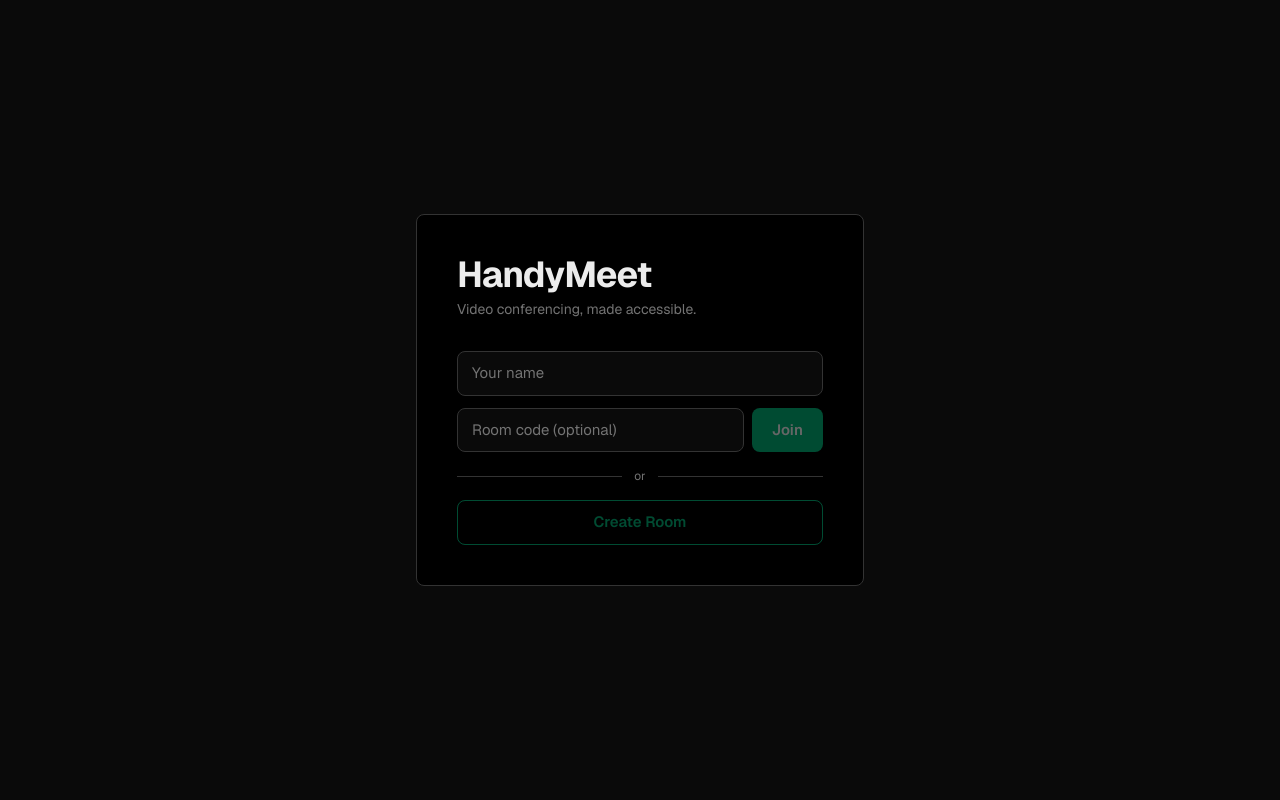
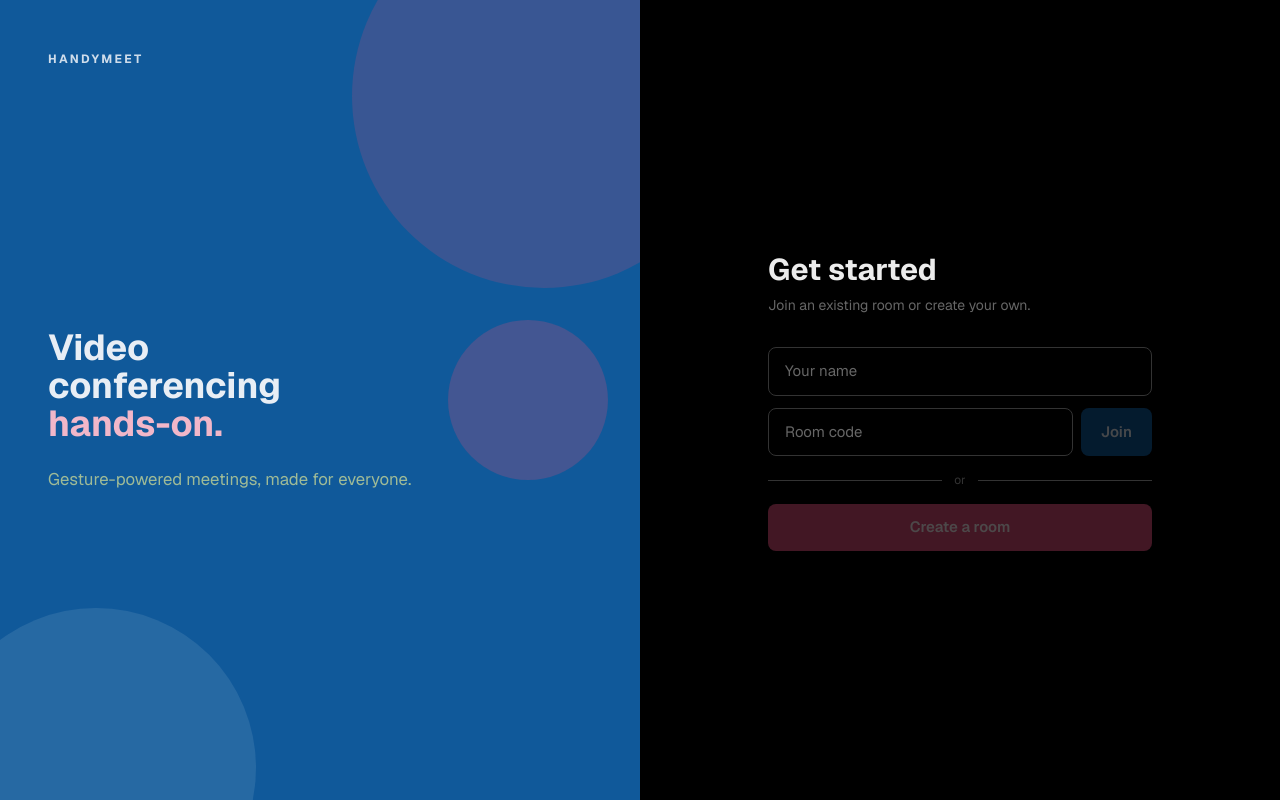
Before and after one commit to Monash-FIT3170/2026W1-HandyMeet, a Next.js app: page / in a window 1280 px wide. Built offline with nearby package versions, Linux system fonts and the light colour scheme.

Commit message:
86d34baqt Design a new login page using the style guide
Make the purpose of the product clearer upon logging in

Align the colouring of the login page to match the style guide

```diff
--- a/components/JoinForm.tsx
+++ b/components/JoinForm.tsx
@@ -8,7 +8,7 @@ function generateRoomCode(): string {
 }
 
 const inputClass =
-  'w-full bg-neutral-950 border border-neutral-800 rounded-lg px-3.5 py-2.5 text-neutral-100 text-[15px] outline-none focus:border-emerald-500 transition-colors placeholder:text-neutral-500';
+  'w-full bg-neutral-900 border border-neutral-800 rounded-lg px-4 py-3 text-neutral-100 text-[15px] outline-none focus:border-primary-500 transition-colors placeholder:text-neutral-600';
 
 export default function JoinForm() {
   const [username, setUsername] = useState('');
@@ -35,14 +35,70 @@ export default function JoinForm() {
   const canJoin = canAct && roomCode.trim().length > 0;
 
   return (
-    <div className="min-h-screen flex items-center justify-center p-4">
-      <div className="bg-neutral-900 border border-neutral-800 rounded-lg p-10 w-full max-w-md">
-        <h1 className="text-4xl font-bold tracking-tight mb-1">HandyMeet</h1>
-        <p className="text-neutral-500 text-sm mb-8">
-          Video conferencing, made accessible.
+    <div className="min-h-screen flex flex-col lg:flex-row">
+      <div
+        className="relative lg:w-1/2 flex flex-col justify-between overflow-hidden p-12"
+        style={{ backgroundColor: '#10599A' }}
+      >
+        {/* Decorative circles */}
+        <div
+          className="absolute -top-24 -right-24 w-96 h-96 rounded-full opacity-20"
+          style={{ backgroundColor: '#DB4C77' }}
+        />
+        <div
+          className="absolute -bottom-32 -left-16 w-80 h-80 rounded-full opacity-10"
+          style={{ backgroundColor: '#E8EEF5' }}
+        />
+        <div
+          className="absolute top-1/2 right-8 w-40 h-40 rounded-full opacity-25 -translate-y-1/2"
+          style={{ backgroundColor: '#DB4C77' }}
+        />
+
+        {/* Wordmark */}
+        <div className="relative z-10">
+          <span
+            className="text-xs font-bold tracking-[0.2em] uppercase"
+            style={{ color: '#CFDDEB' }}
+          >
+            HandyMeet
+          </span>
+        </div>
+
+        {/* Hero text */}
+        <div className="relative z-10 my-auto py-16">
+          <h1
+            className="text-6xl xl:text-7xl font-bold leading-[1.05] mb-6"
+            style={{ color: '#E8EEF5' }}
+          >
+            Video
+            <br />
+            conferencing
+            <br />
+            <span style={{ color: '#F1B7C9' }}>hands-on.</span>
+          </h1>
+          <p style={{ color: '#9FBB97', fontSize: '1.05rem' }}>
+            Gesture-powered meetings, made for everyone.
+          </p>
+        </div>
+      </div>
+
+      <div className="lg:w-1/2 bg-neutral-900 flex items-center justify-center p-8 lg:p-16">
+        <div className="w-full max-w-sm">
+          <div className="lg:hidden mb-8">
+            <h2 className="text-2xl font-bold text-neutral-100">HandyMeet</h2>
+            <p className="text-neutral-600 text-sm mt-1">
+              Gesture-powered video conferencing
+            </p>
+          </div>
+
+          <h2 className="text-xl font-bold text-neutral-100 mb-1">
+            Get started
+          </h2>
+          <p className="text-neutral-600 text-sm mb-8">
+            Join an existing room or create your own.
           </p>
 
-        <form onSubmit={joinRoom} className="flex flex-col gap-3">
+          <div className="flex flex-col gap-3">
             <input
               className={inputClass}
               type="text"
@@ -57,22 +113,29 @@ export default function JoinForm() {
               <input
                 className={`${inputClass} flex-1 min-w-0`}
                 type="text"
-              placeholder="Room code (optional)"
+                placeholder="Room code"
                 value={roomCode}
                 onChange={(e) => setRoomCode(e.target.value.toUpperCase())}
                 maxLength={20}
                 autoComplete="off"
               />
               <button
-              type="submit"
-              className="bg-emerald-500 text-white rounded-lg px-5 py-2.5 text-[15px] font-semibold whitespace-nowrap cursor-pointer hover:bg-emerald-600 disabled:opacity-40 disabled:cursor-not-allowed transition-colors"
+                onClick={joinRoom}
                 disabled={!canJoin}
+                className="rounded-lg px-5 py-3 text-[15px] font-semibold whitespace-nowrap transition-colors disabled:opacity-30 disabled:cursor-not-allowed cursor-pointer"
+                style={{ backgroundColor: '#10599A', color: '#E8EEF5' }}
+                onMouseEnter={(e) =>
+                  (e.currentTarget.style.backgroundColor = '#4077AE')
+                }
+                onMouseLeave={(e) =>
+                  (e.currentTarget.style.backgroundColor = '#10599A')
+                }
               >
                 Join
               </button>
             </div>
 
-          <div className="flex items-center gap-3 text-neutral-500 text-xs my-1">
+            <div className="flex items-center gap-3 text-neutral-800 text-xs my-1">
               <span className="flex-1 h-px bg-neutral-800" />
               or
               <span className="flex-1 h-px bg-neutral-800" />
@@ -80,13 +143,21 @@ export default function JoinForm() {
 
             <button
               type="button"
-            className="w-full bg-transparent text-emerald-500 border border-emerald-500 rounded-lg px-5 py-2.5 text-[15px] font-semibold cursor-pointer hover:bg-emerald-500 hover:text-white disabled:opacity-40 disabled:cursor-not-allowed transition-colors"
+              disabled={!canAct}
               onClick={createRoom}
-            disabled={!canAct}
+              className="w-full rounded-lg px-5 py-3 text-[15px] font-semibold transition-colors disabled:opacity-30 disabled:cursor-not-allowed cursor-pointer"
+              style={{ backgroundColor: '#DB4C77', color: '#FCEEF2' }}
+              onMouseEnter={(e) =>
+                (e.currentTarget.style.backgroundColor = '#E88DA8')
+              }
+              onMouseLeave={(e) =>
+                (e.currentTarget.style.backgroundColor = '#DB4C77')
+              }
             >
-            Create Room
+              Create a room
             </button>
-        </form>
+          </div>
+        </div>
       </div>
     </div>
   );
```
Lines whose indentation alone changed are shown as unchanged.
